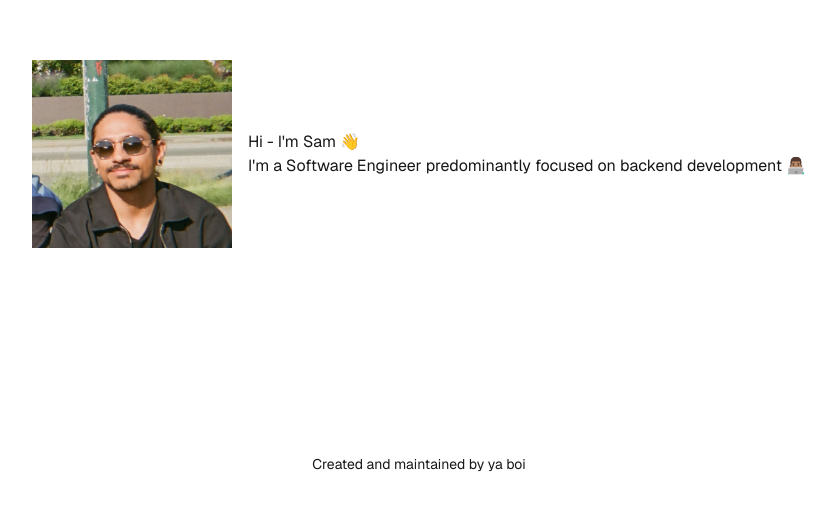
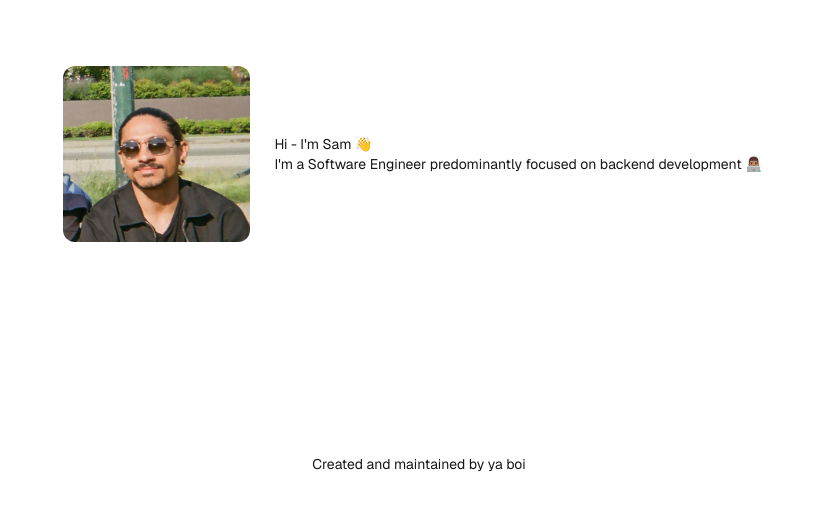
Before and after one commit to SW-418/simple-site, a Next.js app: page / in a window 1280 px wide. Shown: the part 246-756 px from the top of the page, without its empty margins (221-1056 px from the left). Built offline with nearby package versions, Linux system fonts and the light colour scheme.

Commit message:
Improve formatting a bit

```diff
--- a/src/app/page.tsx
+++ b/src/app/page.tsx
@@ -3,14 +3,14 @@ import Image from "next/image";
 export default function Home() {
   return (
     <div className="grid grid-rows-[20px_1fr_20px] items-center justify-items-center min-h-screen p-8 pb-20 gap-16 sm:p-20 font-[family-name:var(--font-geist-sans)]">
-      <main className="flex flex-col gap-8 row-start-2 items-center sm:items-start">
-          <div className="flex items-center space-x-4">
-              <div>
-                  <Image src="/sw.jpg" alt="profile picture" width={200} height={200}/>
+      <main className="flex flex-col row-start-2 items-center">
+          <div className="flex items-center space-x-6">
+              <div className="">
+                  <Image src="/sw.jpg" alt="profile picture" width={200} height={200} className="rounded-xl" />
               </div>
-              <div>
+              <div className="text-sm w-3/4">
                   <h1>Hi - I&apos;m Sam 👋</h1>
-                  <h1>I&apos;m a Software Engineer predominantly focused on backend development 👨🏽‍💻</h1>
+                  <p>I&apos;m a Software Engineer predominantly focused on backend development 👨🏽‍💻</p>
               </div>
           </div>
       </main>
```
